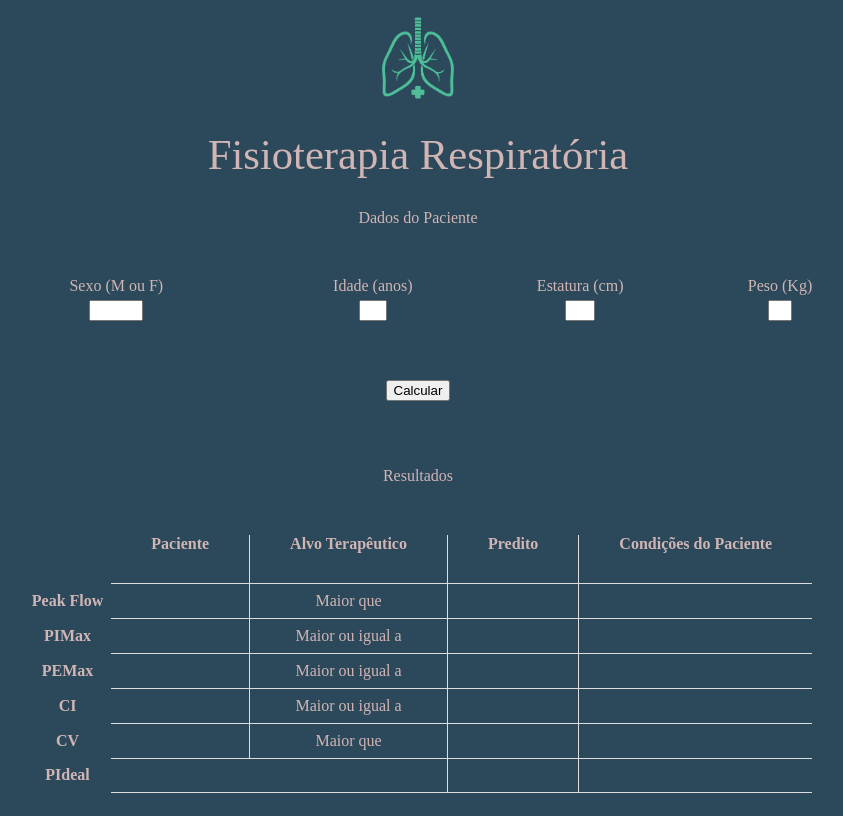
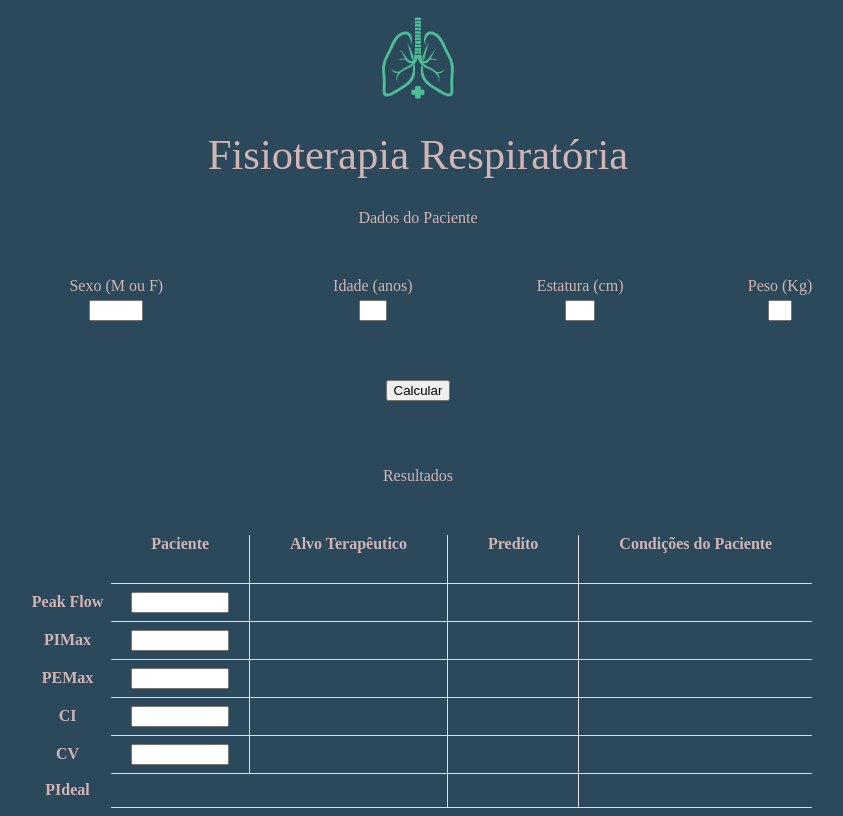
Before and after one commit to williamguilhermesouza/fisiorespiratoriaweb, a React (Create React App) app: page / in a window 1280 px wide. Shown: the whole page, without its empty margins (222-1065 px from the left). Built offline with nearby package versions, Linux system fonts and the light colour scheme.

Commit message:
working on table values, issue remain in ci, cv

```diff
--- a/src/App.css
+++ b/src/App.css
@@ -78,3 +78,7 @@ th, td {
 #pidealLeft {
     border-style: solid none solid none;
 }
+
+.tableInput {
+    width: 90px;
+}
--- a/src/App.js
+++ b/src/App.js
@@ -1,10 +1,16 @@
-import React from 'react';
+import React, { useState } from 'react';
 import './App.css';
 import AdSense from 'react-adsense';
 
 function App() {
 
-    let sex, age, weight, height, results;
+    let sex, age, weight, height;
+    let [results, setResults] = useState({});
+    let [realPeak, setRealPeak] = useState(0);
+    let [realPi, setRealPi] = useState(0);
+    let [realPe, setRealPe] = useState(0);
+    let [realCi, setRealCi] = useState(0);
+    let [realCv, setRealCv] = useState(0);
 
     function calculatePeakFlow() {
         let height_factor = Math.round(height / 5);
@@ -111,7 +117,7 @@ function App() {
         calcci = 2600;
         calccv = calculateCV(pideal);
 
-        results = { calcflow, calcpimax, calcpemax, calcci, calccv, pideal };
+        setResults({ calcflow, calcpimax, calcpemax, calcci, calccv, pideal });
 
         document.getElementById("calcflow").innerHTML = calcflow.toFixed(2);
         document.getElementById("calcpimax").innerHTML = calcpimax.toFixed(2);
@@ -119,8 +125,130 @@ function App() {
         document.getElementById("calcci").innerHTML = calcci.toFixed(2);
         document.getElementById("calccv").innerHTML = calccv.toFixed(2);
         document.getElementById("pideal").innerHTML = pideal.toFixed(2);
+
+        document.getElementById("calcflowTarget").innerHTML = `Maior que ${(0.8 * calcflow).toFixed(2)}`;
+        document.getElementById("calcpimaxTarget").innerHTML = `Maior ou igual a ${(0.8 * calcpimax).toFixed(2)}`;
+        document.getElementById("calcpemaxTarget").innerHTML = `Maior ou igual a ${(0.8 * calcpemax).toFixed(2)}`;
+        document.getElementById("calcciTarget").innerHTML = `Maior ou igual a ${(0.8 * calcci).toFixed(2)}`;
+        document.getElementById("calccvTarget").innerHTML = `Maior que ${(0.8 * calccv).toFixed(2)}`;
+        document.getElementById("pidealTarget").innerHTML = `${(pideal - weight).toFixed(2)}`;
+
+        handlePidealCondition(pideal - weight);
+
     };
 
+    function handlePidealCondition(value) {
+        let pidealConditionValue;
+
+        if (value == 0) {
+            pidealConditionValue = "No Peso";
+        } else if (value > 0) {
+            pidealConditionValue = "Abaixo do Peso";
+        } else {
+            pidealConditionValue = "Acima do Peso";
+        }
+
+        document.getElementById("pidealCondition").innerHTML = pidealConditionValue;
+    }
+
+
+
+    function handlePeakChange(event) {
+        const realpeakvalue = event.target.value;
+
+        setRealPeak(realpeakvalue);
+
+        let zone;
+
+        if (realpeakvalue > 0.79 * results.calcflow) {
+            zone = "Zona Verde";
+        } else if (realpeakvalue > 0.49 * results.calcflow) {
+            zone = "Zona Amarela";
+        } else {
+            zone = "Zona Vermelha";
+        }
+
+        document.getElementById("peakCondition").innerHTML = zone;
+    };
+
+
+    function handlePiChange(event) {
+        const realpivalue = event.target.value;
+
+        setRealPi(realpivalue);
+
+        let zone;
+
+        if (realpivalue > 0.79 * results.calcpimax) {
+            zone = "Normal";
+        } else if (realpivalue > 0.59 * results.calcpimax) {
+            zone = "Fraqueza Leve";
+        } else if (realpivalue > 0.39 * results.calcpimax) {
+            zone = "Fraqueza Moderada";
+        } else if (realpivalue > 0.19 * results.calcpimax) {
+            zone = "Fraqueza Intensa";
+        } else {
+            zone = "Fraqueza Muito Intensa";
+        }
+
+        document.getElementById("piCondition").innerHTML = zone;
+    };
+
+    function handlePeChange(event) {
+        const realpevalue = event.target.value;
+
+        setRealPe(realpevalue);
+
+        let zone;
+
+        if (realpevalue > 0.79 * results.calcpemax) {
+            zone = "Normal";
+        } else if (realpevalue > 0.59 * results.calcpemax) {
+            zone = "Fraqueza Leve";
+        } else if (realpevalue > 0.39 * results.calcpemax) {
+            zone = "Fraqueza Moderada";
+        } else if (realpevalue > 0.19 * results.calcpemax) {
+            zone = "Fraqueza Intensa";
+        } else {
+            zone = "Fraqueza Muito Intensa";
+        }
+
+        document.getElementById("peCondition").innerHTML = zone;
+    };
+
+    function handleCiChange(event) {
+        const realcivalue = event.target.value;
+
+        setRealCi(realcivalue);
+
+        let zone;
+
+        if (realcivalue > 0.79 * results.calcci) {
+            zone = "Normal";
+        } else {
+            zone = "CI Anormal";
+        }
+
+        document.getElementById("ciCondition").innerHTML = zone;
+    };
+
+    function handleCvChange(event) {
+        const realcvvalue = event.target.value;
+
+        setRealCv(realcvvalue);
+
+        let zone;
+
+        if (realcvvalue > 0.59 * results.calccv) {
+            zone = "Leve";
+        } else if (realcvvalue > 0.49 * results.calccv) {
+            zone = "Moderada";
+        } else {
+            zone = "Grave";
+        }
+
+        document.getElementById("cvCondition").innerHTML = zone;
+    };
 
 
   return (
@@ -167,45 +295,45 @@ function App() {
                 </tr>
                 <tr>
                     <th className="tableLeft">Peak Flow</th>
-                    <td className="tableBegin"></td>
-                    <td>Maior que {}</td>
+                    <td className="tableBegin"><input className="tableInput" type="number" onChange={e => handlePeakChange(e)} /></td>
+                    <td id="calcflowTarget"></td>
                     <td id="calcflow"></td>
-                    <td className="tableEnd"></td>
+                    <td className="tableEnd" id="peakCondition"></td>
                 </tr>
                 <tr>
                     <th className="tableLeft">PIMax</th>
-                    <td className="tableBegin"></td>
-                    <td>Maior ou igual a {}</td>
+                    <td className="tableBegin"><input className="tableInput" type="number" onChange={e => handlePiChange(e)} /></td>
+                    <td id="calcpimaxTarget"></td>
                     <td id="calcpimax"></td>
-                    <td className="tableEnd"></td>
+                    <td className="tableEnd" id="piCondition"></td>
                 </tr>
                 <tr>
                     <th className="tableLeft">PEMax</th>
-                    <td className="tableBegin"></td>
-                    <td>Maior ou igual a {}</td>
+                    <td className="tableBegin"><input className="tableInput" type="number" onChange={e => handlePeChange(e)}/></td>
+                    <td id="calcpemaxTarget"></td>
                     <td id="calcpemax"></td>
-                    <td className="tableEnd"></td>
+                    <td className="tableEnd" id="peCondition"></td>
                 </tr>
                 <tr>
                     <th className="tableLeft">CI</th>
-                    <td className="tableBegin"></td>
-                    <td>Maior ou igual a {}</td>
+                    <td className="tableBegin"><input className="tableInput" type="number" onChange={e => handleCiChange(e)}/></td>
+                    <td id="calcciTarget"></td>
                     <td id="calcci"></td>
-                    <td className="tableEnd"></td>
+                    <td className="tableEnd" id="ciCondition"></td>
                 </tr>
                 <tr>
                     <th className="tableLeft">CV</th>
-                    <td className="tableBegin"></td>
-                    <td>Maior que {}</td>
+                    <td className="tableBegin"><input className="tableInput" type="number" onChange={e => handleCvChange(e)}/></td>
+                    <td id="calccvTarget"></td>
                     <td id="calccv"></td>
-                    <td className="tableEnd"></td>
+                    <td className="tableEnd" id="cvCondition"></td>
                 </tr>
                 <tr>
                     <th className="tableLeft">PIdeal</th>
                     <td id="pidealLeft"></td>
-                    <td className="tableBegin"></td>
+                    <td className="tableBegin" id="pidealTarget"></td>
                     <td id="pideal"></td>
-                    <td className="tableEnd"></td>
+                    <td className="tableEnd" id="pidealCondition"></td>
                 </tr>
 
             </table>
```
